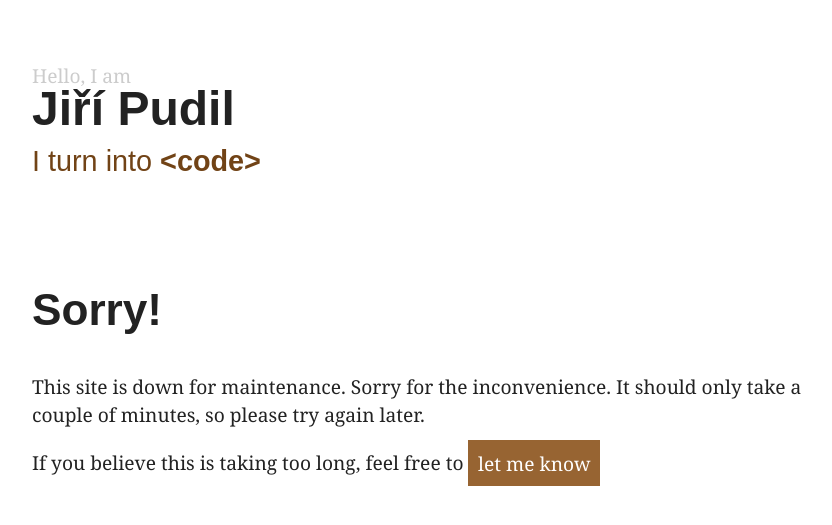
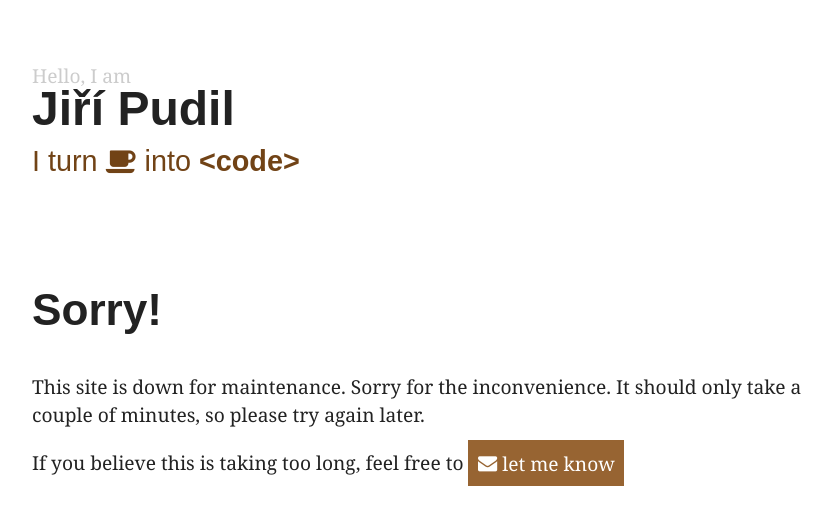
Before and after one commit to jiripudil/jiripudil.cz, a PHP site: page /.maintenance.html in a window 1280 px wide. Shown: the top 525 px of the page, without its empty margins (208-1040 px from the left). Run offline with PHP 8.4, Linux system fonts and the light colour scheme; style sheets or scripts are compiled from the project's sources; some libraries are stand-ins or nearby versions.

Commit message:
Front: load font awesome synchronously

```diff
--- a/www/static/css/styles.less
+++ b/www/static/css/styles.less
@@ -1,3 +1,5 @@
+@import url(https://maxcdn.bootstrapcdn.com/font-awesome/4.2.0/css/font-awesome.min.css);
+
 @import 'selectize/dist/less/selectize.default.less';
 @import 'selectize/dist/less/plugins/remove_button.less';
 
```
Also changed, not shown: 1 other file.
